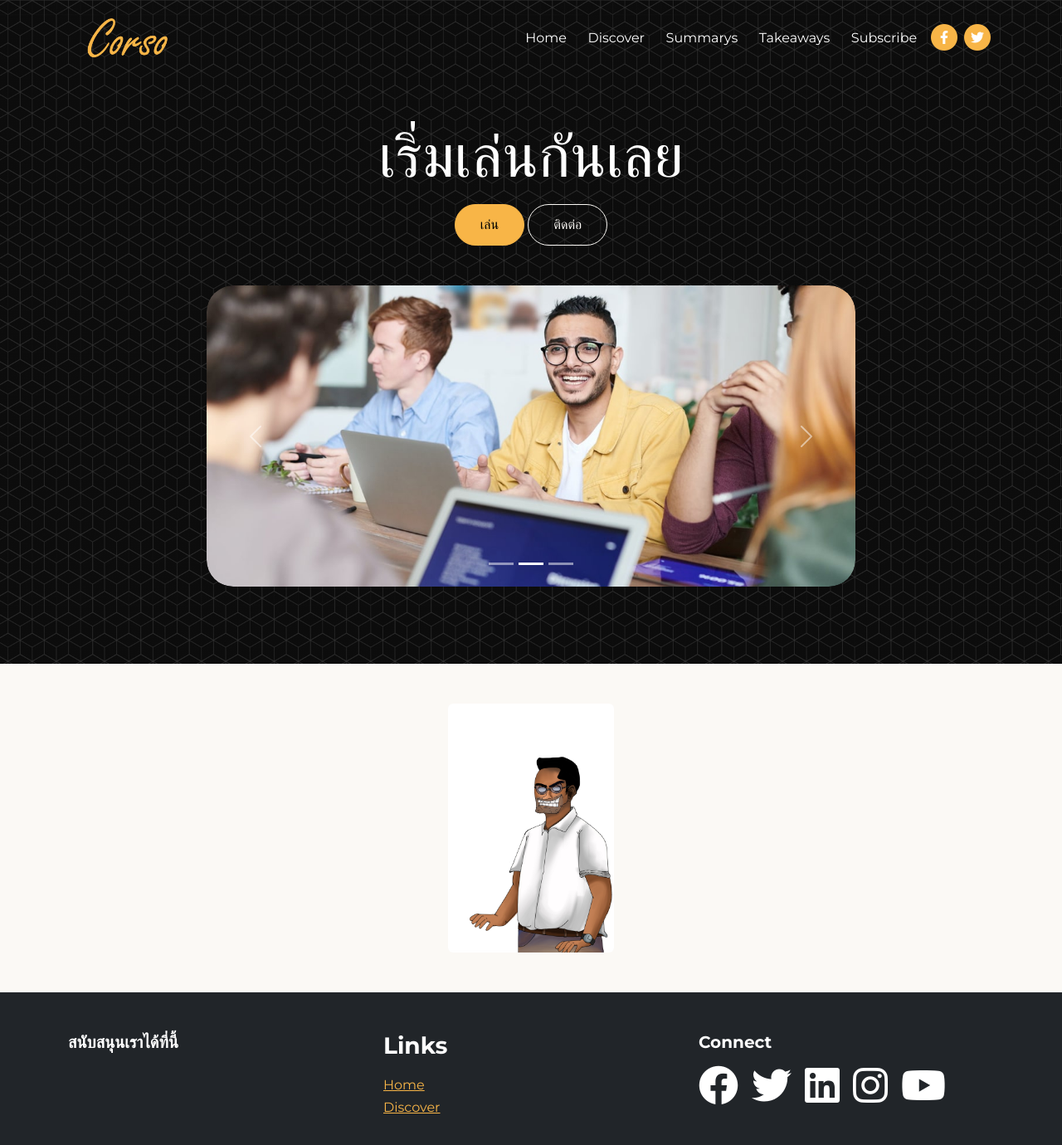
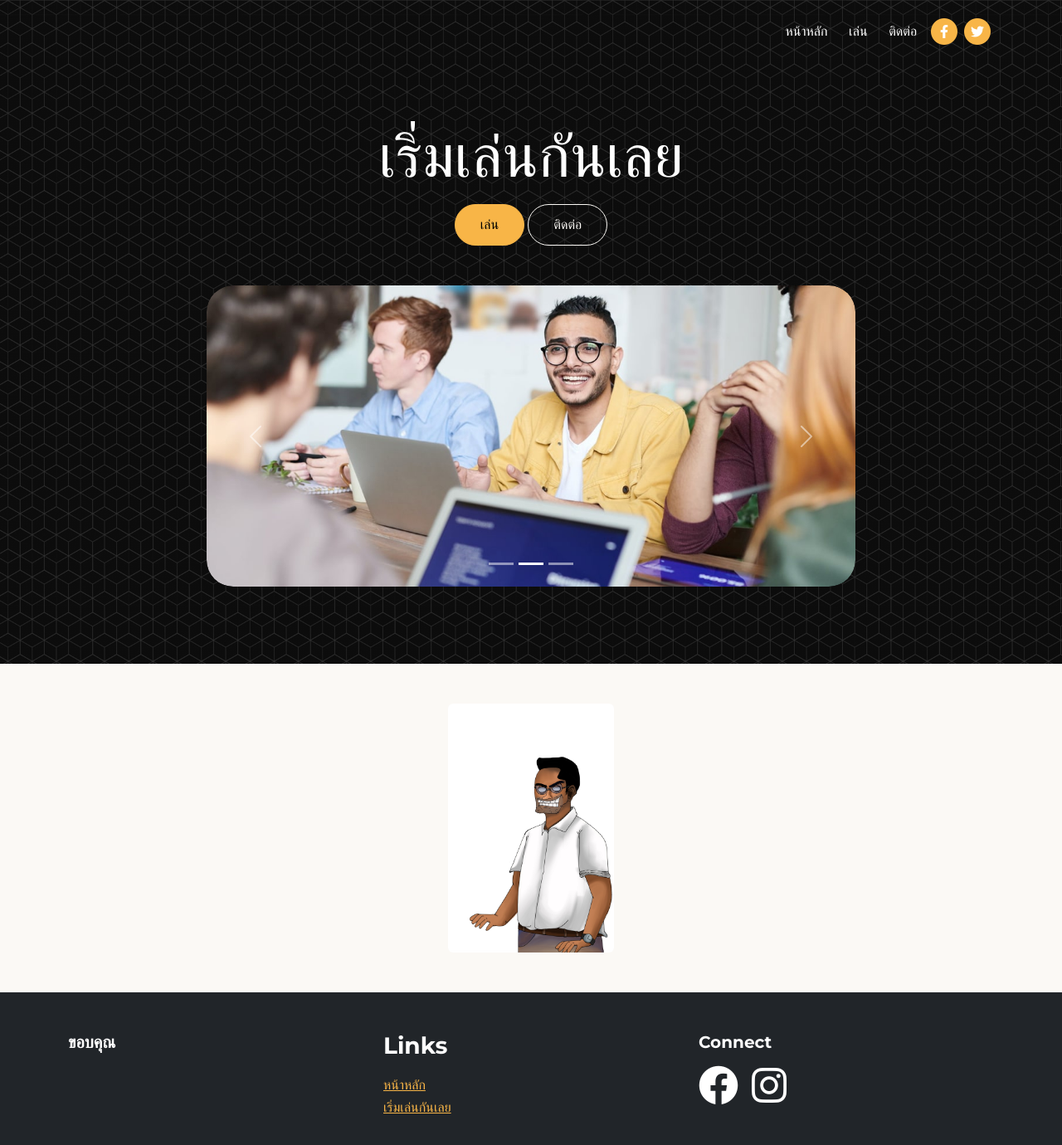
Before and after one commit to Copterxd4497/AntiKN, a website: page index.html in a window 1280 px wide. Shown: the whole page at 83% size. Drawn offline with Linux system fonts and the light colour scheme.

Commit message:
Update index.html

```diff
--- a/index.html
+++ b/index.html
@@ -12,15 +12,15 @@
   <link rel="stylesheet" href="css/font-awesome.css" />
   <link rel="stylesheet" href="css/bootstrap.css" />
   <link rel="stylesheet" href="css/styles.css" />
-  <link rel="icon" href="images/favicon.png" />
-  <title>AdAstral</title>
+  <link rel="icon" href="" />
+  <title>AntiKN</title>
 </head>
 
 <body id="home">
   <nav class="navbar navbar-expand-lg fixed-top navbar-dark">
     <div class="container">
       <a href="index.html" class="navbar-brand">
-        <img src="images/logo.png" alt="" width="150" />
+        <img src="" alt="" width="150" />
       </a>
       <button class="navbar-toggler" type="button" data-bs-toggle="collapse" data-bs-target="#navbarNavDropdown"
         aria-controls="navbarNavDropdown" aria-expanded="false" aria-label="Toggle navigation">
@@ -29,19 +29,13 @@
       <div class="collapse navbar-collapse" id="navbarNavDropdown">
         <ul class="navbar-nav ms-auto">
           <li class="nav-item">
-            <a class="nav-link" aria-current="page" href="#home">Home</a>
+            <a class="nav-link" aria-current="page" href="#home">หน้าหลัก</a>
           </li>
           <li class="nav-item">
-            <a class="nav-link" href="#discover">Discover</a>
+            <a class="nav-link" href="#discover">เล่น</a>
           </li>
           <li class="nav-item">
-            <a class="nav-link" href="#summary">Summarys</a>
-          </li>
-          <li class="nav-item">
-            <a class="nav-link" href="#takeaways">Takeaways</a>
-          </li>
-          <li class="nav-item">
-            <a class="nav-link" href="#subscribe">Subscribe</a>
+            <a class="nav-link" href="#summary">ติดต่อ</a>
           </li>
         </ul>
         <span class="nav-item">
@@ -133,22 +127,20 @@
     <div class="container">
       <div class="row">
         <div class="col-md-4">
-          <h5>สนับสนุนเราได้ที่นี้</h5>
+          <h5>ขอบคุณ</h5>
         </div>
         <div class="col-md-4">
           <h3>Links</h3>
           <ul class="list-unstyled">
-            <li><a href="#home">Home</a></li>
-            <li><a href="#discover">Discover</a></li>
+            <li><a href="#home">หน้าหลัก</a></li>
+            <li><a href="#invitation">เริ่มเล่นกันเลย</a></li>
         </div>
         <div class="col-md-4">
           <h5>Connect</h5>
           <div class="d-flex gap-3">
-            <a href="#"><i class="fab fa-facebook fa-3x text-white"></i></a>
-            <a href="#"><i class="fab fa-twitter fa-3x text-white"></i></a>
-            <a href="#"><i class="fab fa-linkedin fa-3x text-white"></i></a>
+            <a href="https://www.facebook.com/profile.php?id=61568745908159"><i
+                class="fab fa-facebook fa-3x text-white"></i></a>
             <a href="#"><i class="fab fa-instagram fa-3x text-white"></i></a>
-            <a href="#"><i class="fab fa-youtube fa-3x text-white"></i></a>
           </div>
         </div>
       </div>
```
